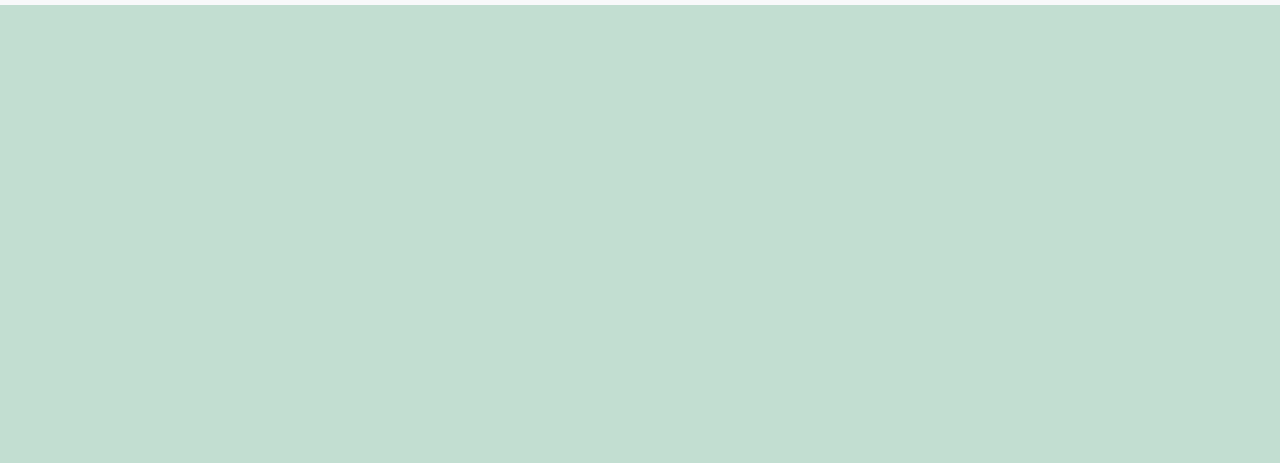
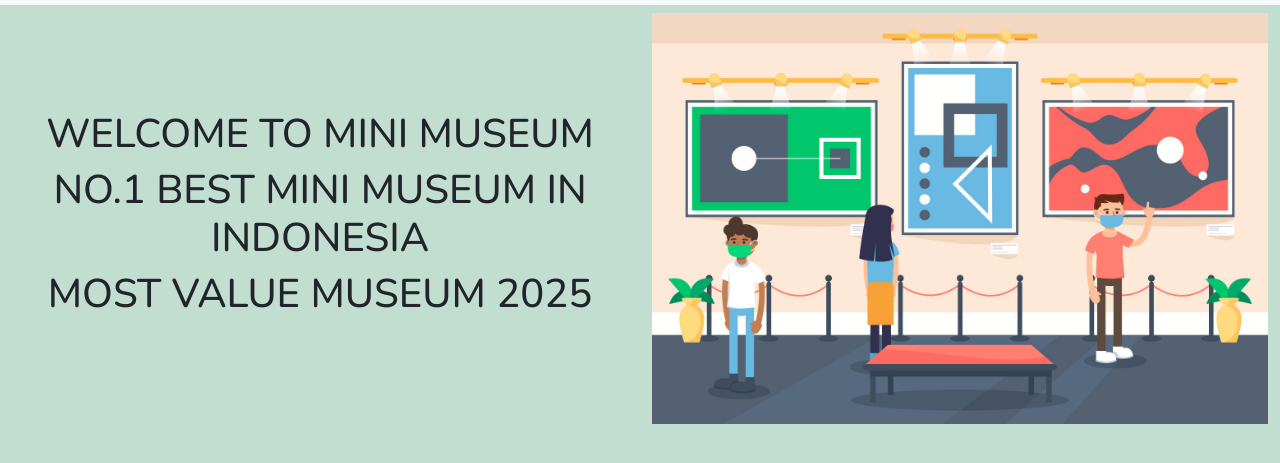
Before and after one commit to muhmmdyusuf/mini-museum, a plain HTML site: page index.html in a window 1280 px wide. Shown: the part 57-520 px from the top of the page. Drawn offline with nearby package versions, Linux system fonts and the light colour scheme.

Commit message:
Build : Create Responsive content

```diff
--- a/app.css
+++ b/app.css
@@ -20,3 +20,15 @@ body {
   font-size: 1.5rem;
   font-weight: 500;
 }
+
+#title-head {
+  font-weight: 100;
+  font-size: 4rem;
+}
+
+@media (max-width: 1200px) {
+  #title-head h1{
+    font-weight: 500;
+    font-size: 3rem;
+  }
+}
--- a/index.html
+++ b/index.html
@@ -29,6 +29,21 @@
         </div>
       </div>
     </nav>
+
+    <section class="container-fluid">
+      <div class="row align-items-center">
+        <div class="col-lg-6 px-3">
+          <div class="text-center d-none  d-lg-block" id="title-head">
+            <h1>WELCOME TO MINI MUSEUM</h1>
+            <h1>NO.1 BEST MINI MUSEUM IN INDONESIA</h1>
+            <h1>MOST VALUE MUSEUM 2025</h1>
+          </div>
+        </div>
+        <div class="col-lg-6 py-2">
+          <img class="img-fluid" src="images/pict1.jpg" alt="">
+        </div>
+      </div>
+    </section>
     <script src="https://cdn.jsdelivr.net/npm/bootstrap@5.3.3/dist/js/bootstrap.bundle.min.js" integrity="sha384-YvpcrYf0tY3lHB60NNkmXc5s9fDVZLESaAA55NDzOxhy9GkcIdslK1eN7N6jIeHz" crossorigin="anonymous"></script>
     <script src="https://code.jquery.com/jquery-3.7.1.min.js" integrity="sha256-/JqT3SQfawRcv/BIHPThkBvs0OEvtFFmqPF/lYI/Cxo=" crossorigin="anonymous"></script>
   </body>
```
